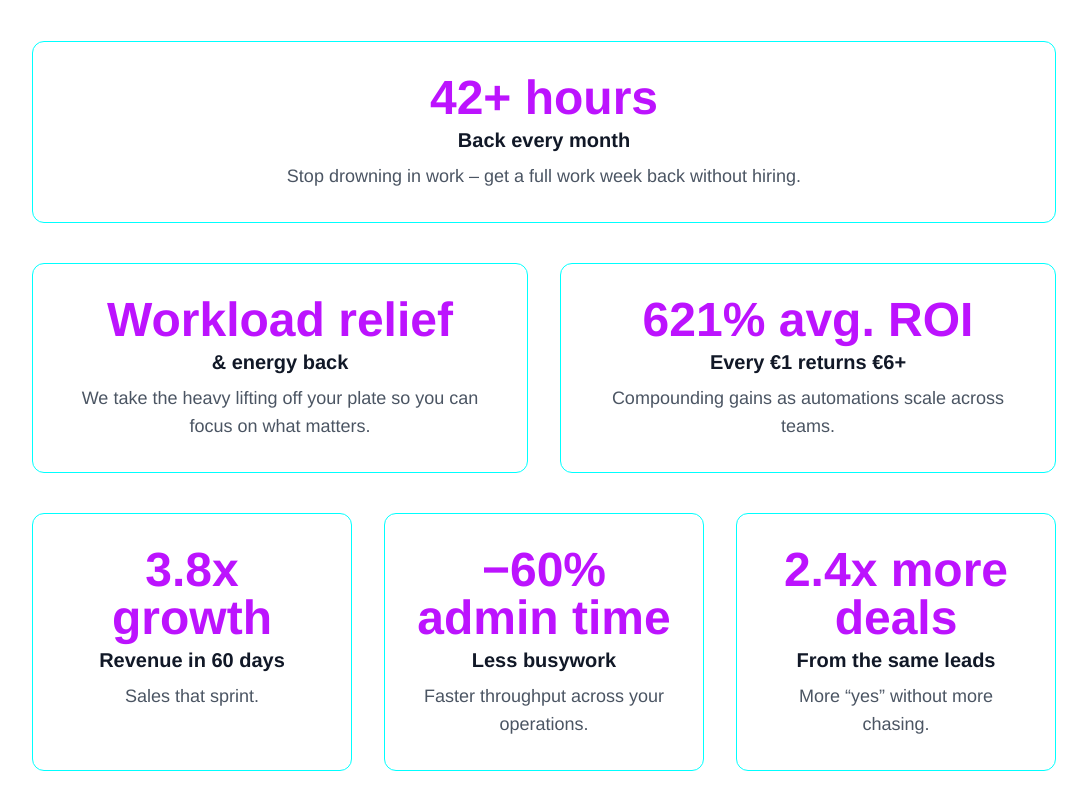
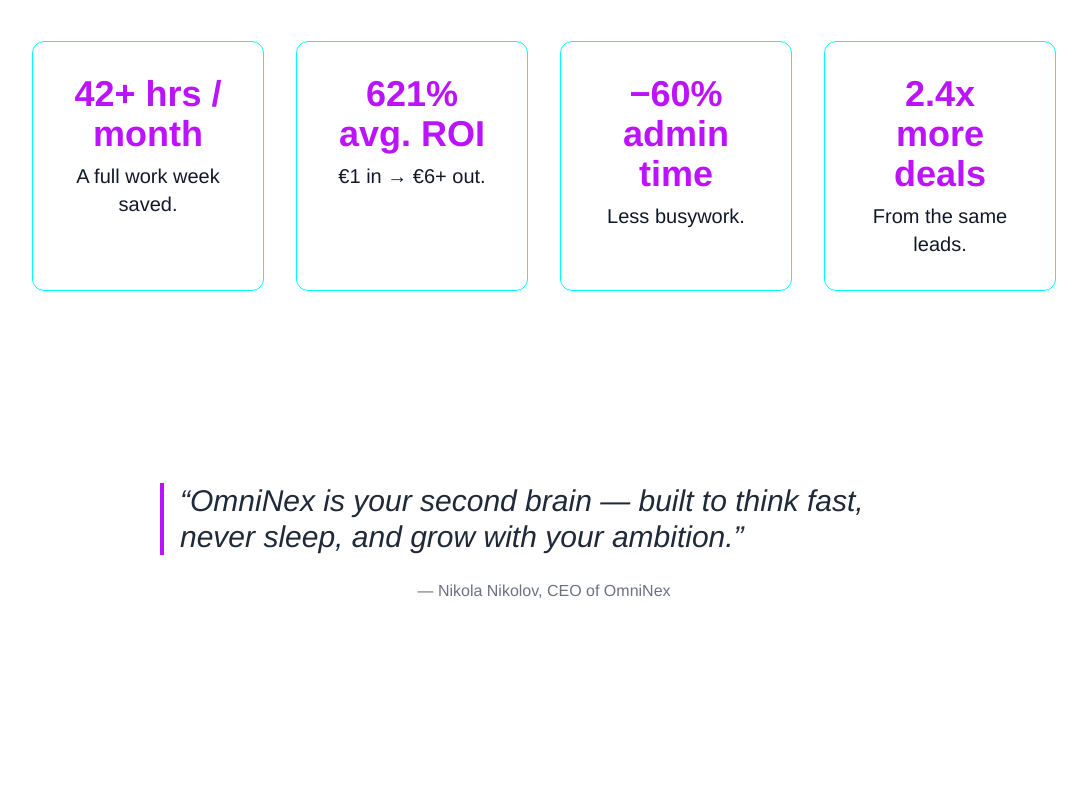
Before and after one commit to Kalcho8233/OmniNexAIWebsite, a Next.js app: page / in a window 1280 px wide. Shown: the part 2460-3253 px from the top of the page, without its empty margins (96-1183 px from the left). Built offline with nearby package versions, Linux system fonts and the light colour scheme.

Commit message:
Update StatsSection.jsx

```diff
--- a/components/StatsSection.jsx
+++ b/components/StatsSection.jsx
@@ -1,21 +1,13 @@
 import { motion } from 'framer-motion';
 
-const top = [
-  { value: '42+ hours', label: 'Back every month', sub: 'Stop drowning in work – get a full work week back without hiring.' }
+const stats = [
+  { value: '42+ hrs / month', label: 'A full work week saved.' },
+  { value: '621% avg. ROI', label: '€1 in → €6+ out.' },
+  { value: '−60% admin time', label: 'Less busywork.' },
+  { value: '2.4x more deals', label: 'From the same leads.' }
 ];
 
-const middle = [
-  { value: 'Workload relief', label: '& energy back', sub: 'We take the heavy lifting off your plate so you can focus on what matters.' },
-  { value: '621% avg. ROI', label: 'Every €1 returns €6+', sub: 'Compounding gains as automations scale across teams.' }
-];
-
-const bottom = [
-  { value: '3.8x growth', label: 'Revenue in 60 days', sub: 'Sales that sprint.' },
-  { value: '−60% admin time', label: 'Less busywork', sub: 'Faster throughput across your operations.' },
-  { value: '2.4x more deals', label: 'From the same leads', sub: 'More “yes” without more chasing.' }
-];
-
-const Card = ({ value, label, sub, delay = 0 }) => (
+const Card = ({ value, label, delay = 0 }) => (
   <motion.div
     className="bg-white rounded-xl p-8 border border-neonBlue text-black"
     initial={{ opacity: 0, scale: 0.92 }}
@@ -23,9 +15,8 @@
     transition={{ delay, duration: 0.5 }}
     viewport={{ once: true }}
   >
-    <div className="text-neonPurple text-4xl md:text-5xl font-bold mb-1">{value}</div>
-    <div className="text-gray-900 text-lg md:text-xl font-semibold mb-2">{label}</div>
-    {sub && <div className="text-gray-600 text-base md:text-lg">{sub}</div>}
+    <div className="text-neonPurple text-3xl md:text-4xl font-bold mb-2">{value}</div>
+    <div className="text-gray-900 text-lg md:text-xl">{label}</div>
   </motion.div>
 );
 
@@ -51,27 +42,10 @@
         More time. More energy. More results.
       </motion.p>
 
-      {/* Top row (1 card) */}
-      <div className="max-w-5xl mx-auto">
-        <div className="grid grid-cols-1 gap-8 mb-10">
-          {top.map((s, i) => (
-            <Card key={`t-${i}`} {...s} delay={i * 0.05} />
-          ))}
-        </div>
-
-        {/* Middle row (2 cards) */}
-        <div className="grid grid-cols-1 md:grid-cols-2 gap-8 mb-10">
-          {middle.map((s, i) => (
-            <Card key={`m-${i}`} {...s} delay={0.1 + i * 0.05} />
-          ))}
-        </div>
-
-        {/* Bottom row (3 cards) */}
-        <div className="grid grid-cols-1 md:grid-cols-3 gap-8">
-          {bottom.map((s, i) => (
-            <Card key={`b-${i}`} {...s} delay={0.2 + i * 0.05} />
-          ))}
-        </div>
+      <div className="max-w-5xl mx-auto grid grid-cols-1 md:grid-cols-4 gap-8">
+        {stats.map((s, i) => (
+          <Card key={i} {...s} delay={i * 0.05} />
+        ))}
       </div>
     </section>
   );
```
